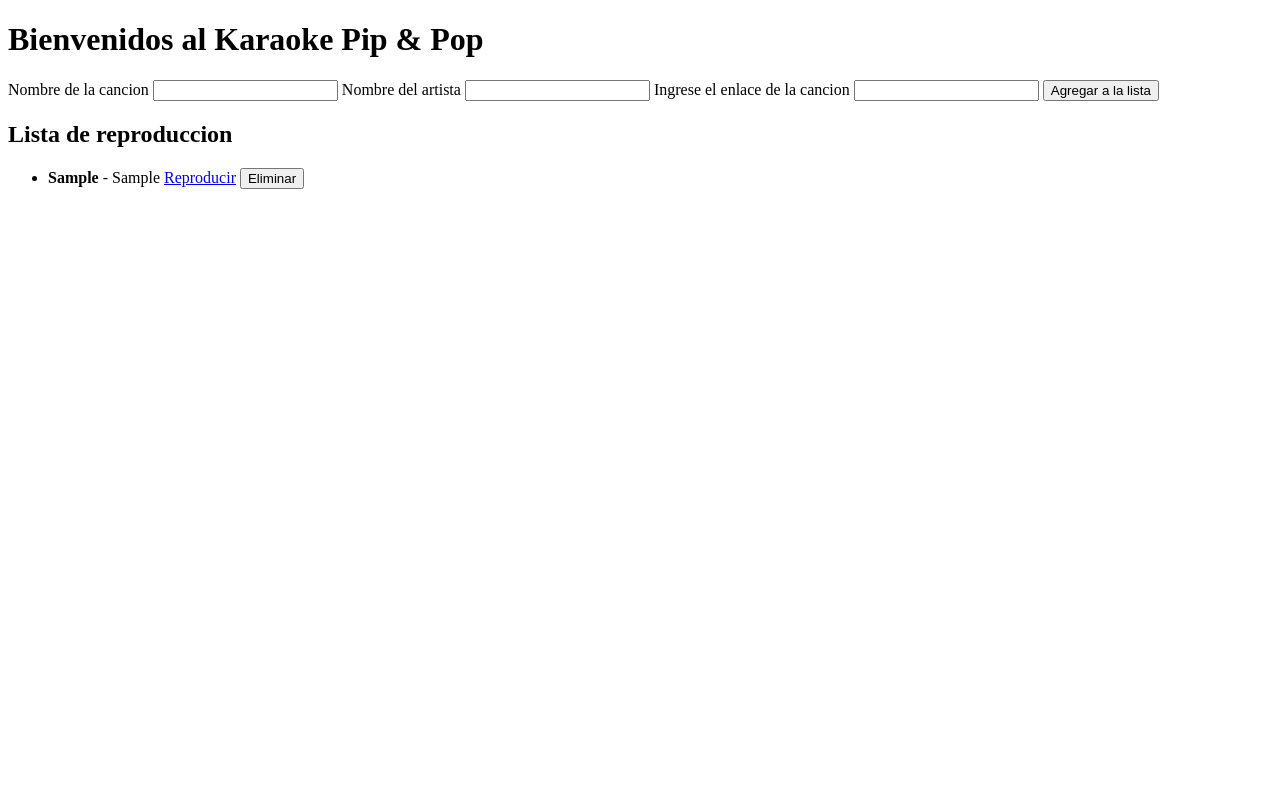
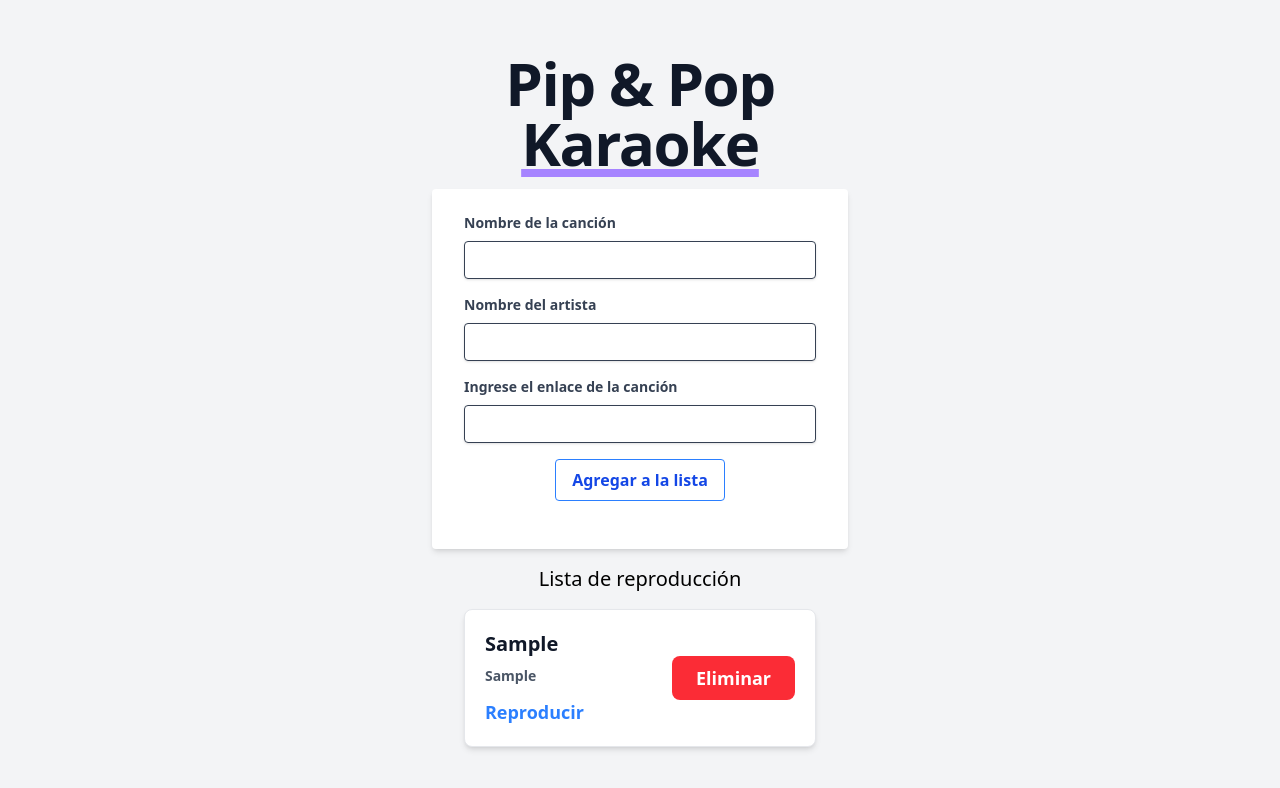
Before and after one commit to CarlTovarJv/pip-PopKaraoke, a plain HTML site: page index.html in a window 1280 px wide. Both pictures are taken after typing "Sample", "Sample", "https://example.com" into the empty fields and a click on the button "Agregar a la lista". Drawn offline with nearby package versions, Linux system fonts and the light colour scheme.

Commit message:
Tailwind added

```diff
--- a/index.html
+++ b/index.html
@@ -1,29 +1,51 @@
 <!DOCTYPE html>
 <html lang="en">
+
 <head>
     <meta charset="UTF-8">
+    <script src="https://unpkg.com/@tailwindcss/browser@4"></script>
     <meta name="viewport" content="width=device-width, initial-scale=1.0">
+    <link rel="stylesheet" href="style.css">
     <title>Karaoke Pip & Pop</title>
 </head>
-<body>
-    <h1>Bienvenidos al Karaoke Pip & Pop</h1>
 
-    <!--Formulario para agregar canciones-->
+<body class="w-full h-screen flex justify-center items-center bg-gray-100">
+    <section class="flex justify-center flex-col items-center w-full max-w-md p-4">
+        <h1 class="flex justify-center flex-col items-center mb-4 text-2xl font-extrabold leading-none tracking-tight text-gray-900 md:text-5xl lg:text-6xl">
+            Pip & Pop <span class="underline underline-offset-3 decoration-8 decoration-violet-400 dark:decoration-violet-600"> Karaoke </span>
+        </h1>
 
-    <form id="song_form">
-        <label for="song_name">Nombre de la cancion</label>
-        <input id="song_name" type="text" required>
-        <label for="artist_name">Nombre del artista</label>
-        <input id="artist_name" type="text" required>
-        <label for="url_song">Ingrese el enlace de la cancion</label>
-        <input id="url_song" type="url" required>
+        <!--Formulario para agregar canciones-->
+        <form id="song_form" class="bg-white shadow-md rounded px-8 pt-6 pb-8 mb-4 w-full">
 
-        <button type="submit"> Agregar a la lista</button>
+            <div class="mb-4">
+                <label for="song_name" class="block text-gray-700 text-sm font-bold mb-2">Nombre de la canción</label>
+                <input id="song_name" class="shadow appearance-none border rounded w-full py-2 px-3 text-gray-700 leading-tight focus:outline-none focus:shadow-outline" type="text" required>
+            </div>
 
-    </form>
-    <!--Lista de acnciones-->
-    <h2>Lista de reproduccion</h2>
-    <ul id="play_list"></ul>
+            <div class="mb-4">
+                <label for="artist_name" class="block text-gray-700 text-sm font-bold mb-2">Nombre del artista</label>
+                <input id="artist_name" class="shadow appearance-none border rounded w-full py-2 px-3 text-gray-700 leading-tight focus:outline-none focus:shadow-outline" type="text" required>
+            </div>
+
+            <div class="mb-4">
+                <label for="url_song" class="block text-gray-700 text-sm font-bold mb-2">Ingrese el enlace de la canción</label>
+                <input id="url_song" class="shadow appearance-none border rounded w-full py-2 px-3 text-gray-700 leading-tight focus:outline-none focus:shadow-outline" type="url" required>
+            </div>
+
+            <div class="flex justify-center mb-4">
+                <button type="submit" class="bg-transparent cursor-pointer hover:bg-blue-500 text-blue-700 font-semibold hover:text-white py-2 px-4 border border-blue-500 hover:border-transparent rounded">
+                    Agregar a la lista
+                </button>
+            </div>
+        </form>
+
+        <!--Lista de canciones-->
+        <h2 class="text-xl mb-4" class="not-italic ...">Lista de reproducción</h2>
+        <ul id="play_list" class="list-disc max-w-md text-gray-900 divide-y divide-gray-200 dark:text-white dark:divide-gray-700"></ul>
+    </section>
 </body>
-    <script src="main.js"></script>
+
+<script src="main.js"></script>
+
 </html>
--- a/main.js
+++ b/main.js
@@ -3,23 +3,43 @@
 const songForm = document.getElementById('song_form');
 const playList = document.getElementById('play_list');
 
+// Función para agregar una canción a la lista
+function addSong(songName, artistName, songUrl) {
+    const listSong = document.createElement('li');
 
-// Funcion para agregar una cancion a la lsita
-function addSong(songName, artistName, songUrl){
-    const listSong = document.createElement('li');
+    // Agregar clases al <li> para eliminar los estilos predeterminados de lista
+    listSong.classList.add("text-lg", "font-semibold", "text-blue-700", "list-none");
+
+    // Insertar contenido en el <li>
     listSong.innerHTML = `
-        <strong> ${songName}</strong>
-        - ${artistName}
-        <a href="${songUrl}" target="_blank" >Reproducir</a>
-        <button class="delete-btn">Eliminar</button>
+    <div class="flex items-center flex-row justify-between bg-white shadow-md rounded-lg p-5 border border-gray-200 gap-2">
+        <div class="flex flex-col w-2/3 space-y-2 mr-20">
+            <span class="text-gray-900 font-bold text-xl">${songName}</span>
+            <span class="text-gray-600 text-sm">${artistName}</span>
+            <a href="${songUrl}" target="_blank" class="text-blue-500 hover:underline mt-1">Reproducir</a>
+        </div>
+        <button class="delete-btn cursor-pointer bg-red-500 hover:bg-red-700 text-white font-semibold py-2 px-6 rounded-lg transition-all duration-300 ml-auto">
+        Eliminar
+        </button>
+    </div>
 
     `;
+
     // Agregar al HTML
     playList.appendChild(listSong);
 
+    // Agregar al HTML
+    playList.appendChild(listSong);
+
+        const deleteBm = listSong.querySelector('.delete-btn');
+        deleteBm.addEventListener('click', () => {
+            playList.removeChild(listSong);
+        });
+
+        playList.appendChild(listSong);
+
+
 }
-
-// Manejo de envios de formulario (Eventos)
 
 
 songForm.addEventListener('submit', (event) => {
```
